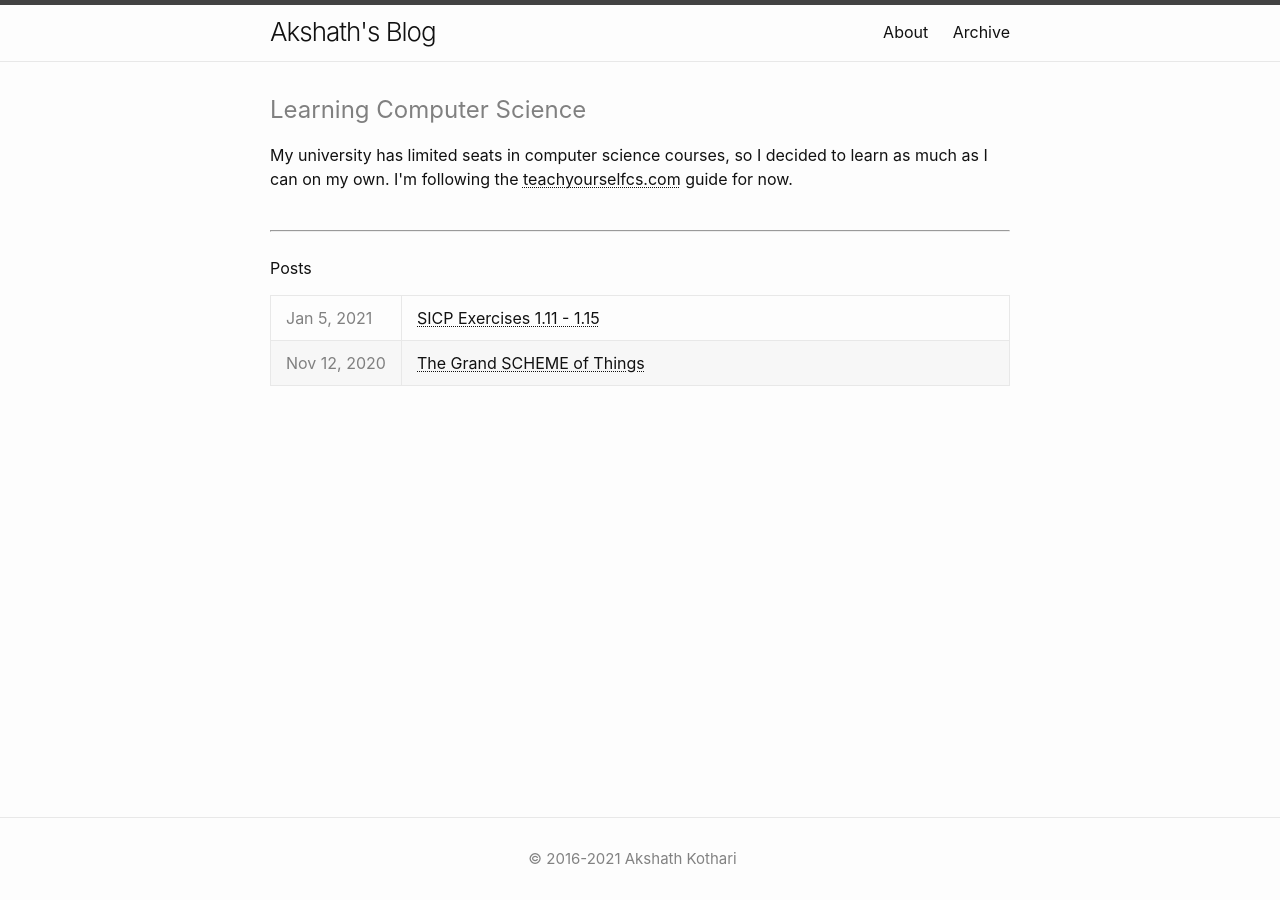
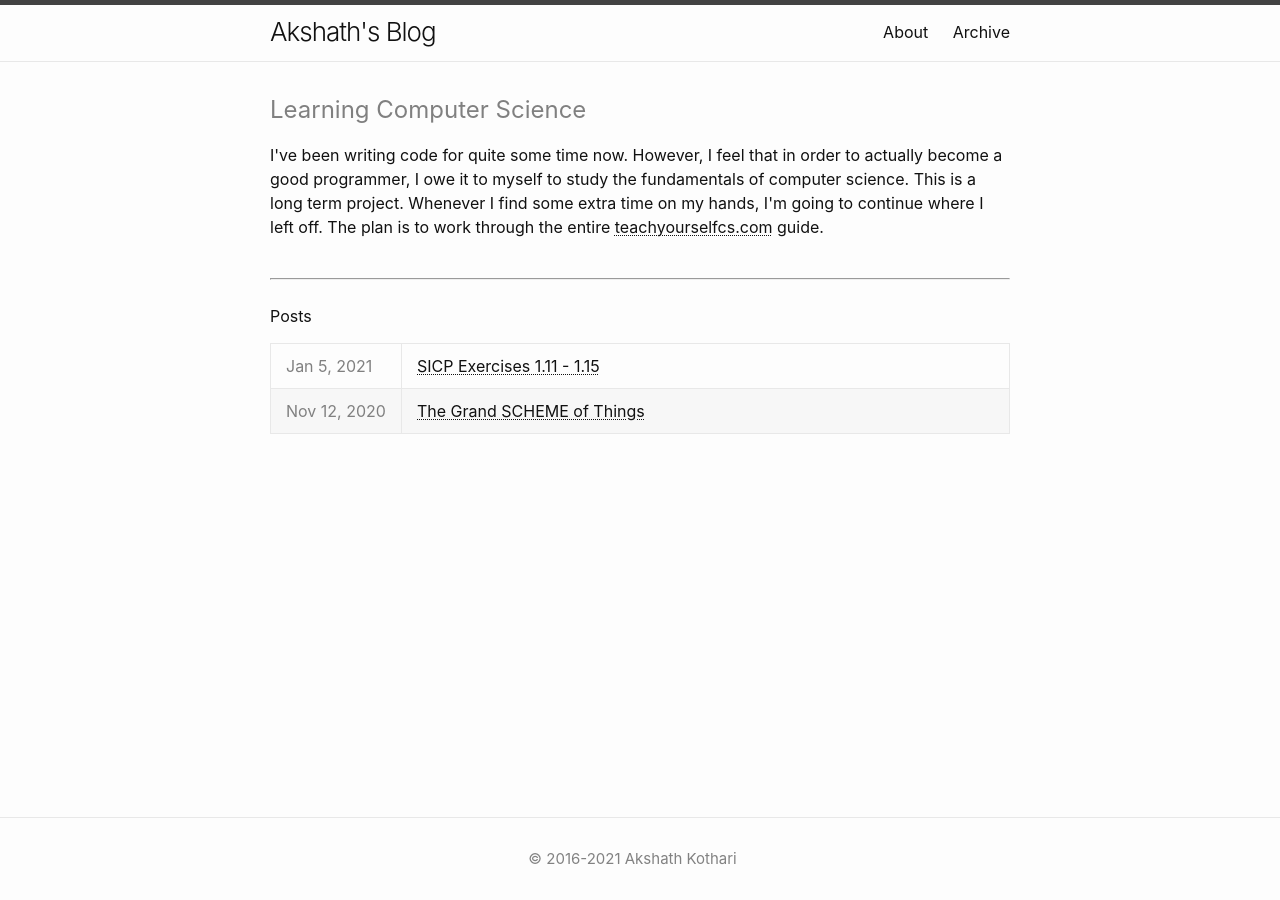
Before and after one commit to ricekot/ricekot.github.io, a Jekyll site: the page built from projects/tycs.html, in a window 1280 px wide. Built offline with Jekyll 4.4.1, drawn with Linux system fonts in a browser that asks for light colours.

Commit message:
Update description

```diff
--- a/projects/tycs.html
+++ b/projects/tycs.html
@@ -5,8 +5,10 @@ permalink: /projects/tycs/
 
 <h2 style="color:grey;">Learning Computer Science</h2>
 
-<p>My university has limited seats in computer science courses, so I decided to learn as much as I can on my own. I'm
-    following the <a href="https://teachyourselfcs.com/">teachyourselfcs.com</a> guide for now. </p>
+<p>I've been writing code for quite some time now. However, I feel that in order to actually become a good programmer, I
+    owe it to myself to study the fundamentals of computer science. This is a long term project. Whenever I find some
+    extra time on my hands, I'm going to continue where I left off. The plan is to work through the entire <a
+        href="https://teachyourselfcs.com/">teachyourselfcs.com</a> guide. </p>
 
 <br>
 <hr><br>
```
